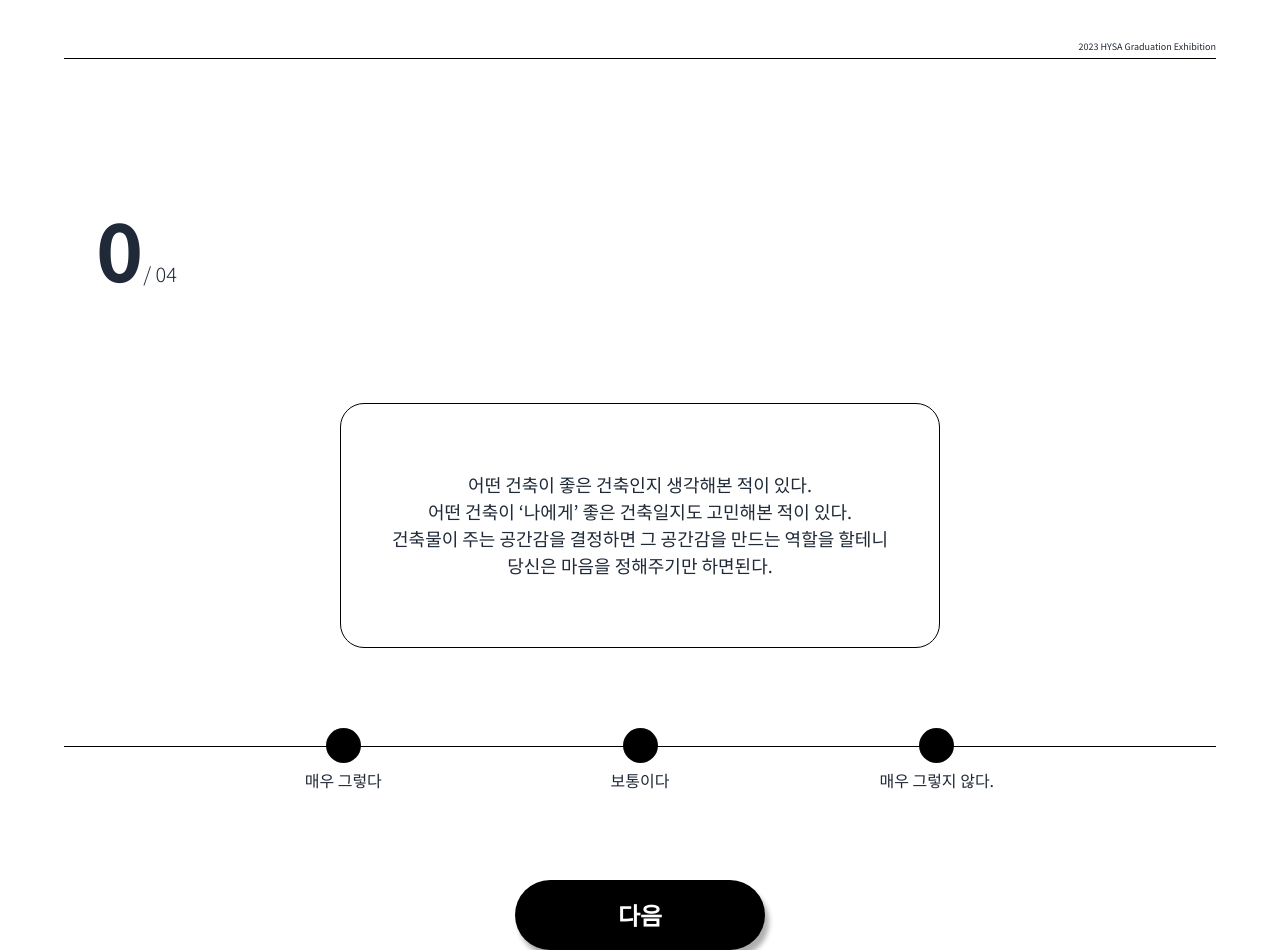
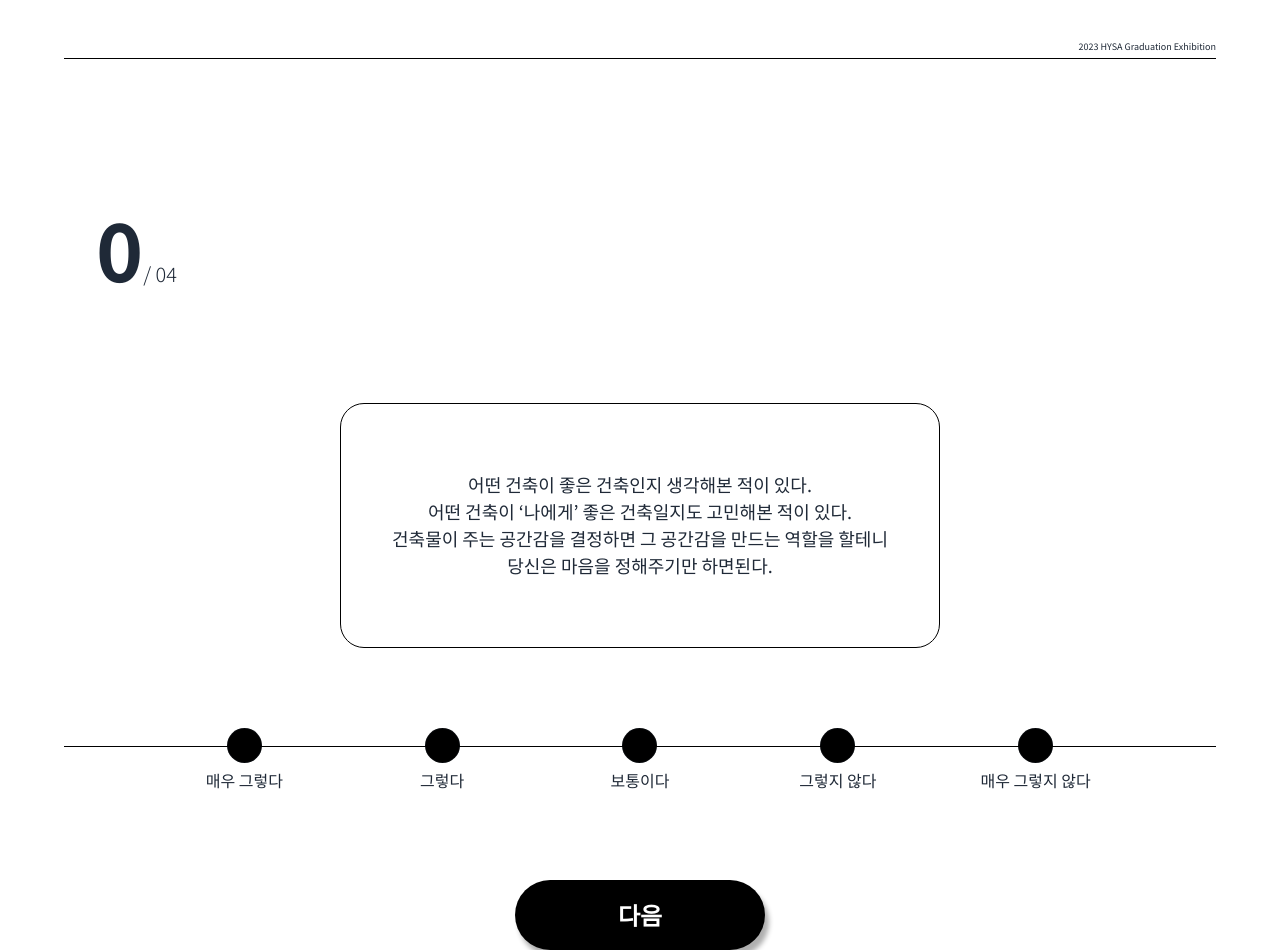
Before and after one commit to jyooj08/design-automation, a Next.js app: page /question in a window 1280 px wide. Built offline with nearby package versions, Linux system fonts and the light colour scheme.

Commit message:
선택지 추가

```diff
--- a/src/pages/question.jsx
+++ b/src/pages/question.jsx
@@ -44,6 +44,14 @@ const Select = () => {
             name="score"
             className="radio bg-[#000] w-[35px] h-[35px]"
           />
+          <span className="radio-label">그렇다</span>
+        </div>
+        <div className="relative">
+          <input
+            type="radio"
+            name="score"
+            className="radio bg-[#000] w-[35px] h-[35px]"
+          />
           <span className="radio-label">보통이다</span>
         </div>
         <div className="relative">
@@ -52,7 +60,15 @@ const Select = () => {
             name="score"
             className="radio bg-[#000] w-[35px] h-[35px]"
           />
-          <span className="radio-label">매우 그렇지 않다.</span>
+          <span className="radio-label">그렇지 않다</span>
+        </div>
+        <div className="relative">
+          <input
+            type="radio"
+            name="score"
+            className="radio bg-[#000] w-[35px] h-[35px]"
+          />
+          <span className="radio-label">매우 그렇지 않다</span>
         </div>
         <div className="radio-line"></div>
       </div>
```
